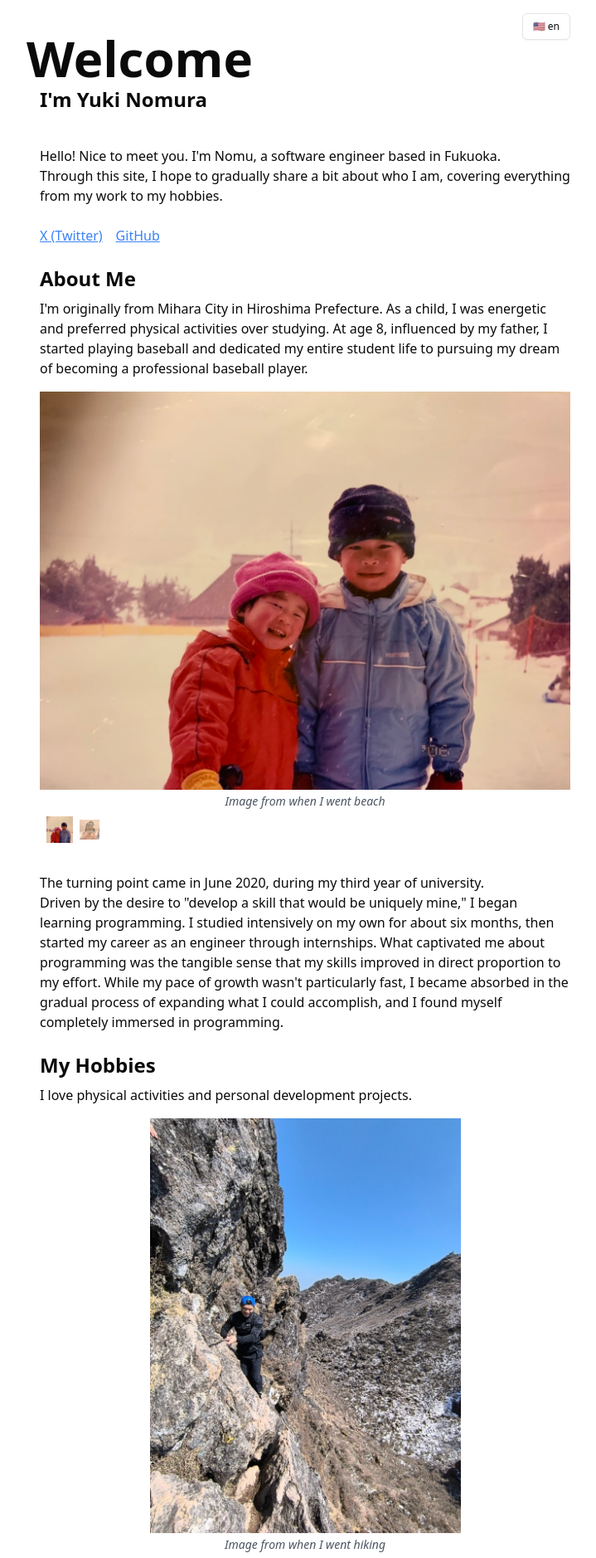
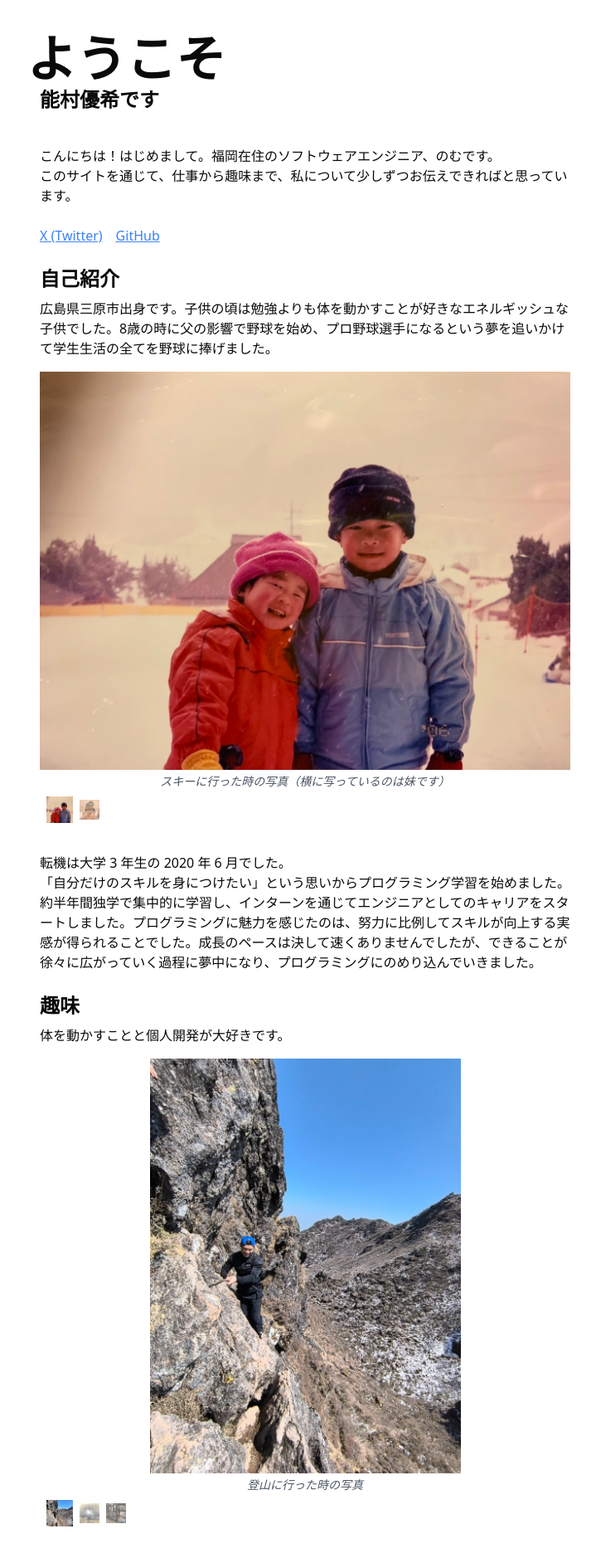
Before and after one commit to yuuki008/me, a Next.js app: page / in a window 1280 px wide. Before the commit this address led to /en. Shown: the top 1878 px of the page at 83% size, without its empty margins (272-991 px from the left). Built offline with nearby package versions, Linux system fonts and the light colour scheme.

Commit message:
Delete language dictionaries and refactor page content to use hardcoded data

```diff
--- a/src/app/[lang]/dictionaries.ts
+++ /dev/null
@@ -1,9 +0,0 @@
-import "server-only";
-
-const dictionaries = {
-  en: () => import("./dictionaries/en.json").then((module) => module.default),
-  ja: () => import("./dictionaries/ja.json").then((module) => module.default),
-};
-
-export const getDictionary = async (locale: "en" | "ja") =>
-  dictionaries[locale]();
--- a/src/app/[lang]/dictionaries/en.json
+++ /dev/null
@@ -1,27 +0,0 @@
-{
-  "welcome": "Welcome",
-  "name": "I'm Yuki Nomura",
-  "greeting": "Hello! Nice to meet you. I'm Nomu, a software engineer based in Fukuoka.",
-  "introduction": "Through this site, I hope to gradually share a bit about who I am, covering everything from my work to my hobbies.",
-  "aboutMe": "About Me",
-  "aboutMeContent": "I'm originally from Mihara City in Hiroshima Prefecture. As a child, I was energetic and preferred physical activities over studying. At age 8, influenced by my father, I started playing baseball and dedicated my entire student life to pursuing my dream of becoming a professional baseball player.",
-  "aboutMeContent2": "The turning point came in June 2020, during my third year of university.",
-  "aboutMeContent3": "Driven by the desire to \"develop a skill that would be uniquely mine,\" I began learning programming. I studied intensively on my own for about six months, then started my career as an engineer through internships. What captivated me about programming was the tangible sense that my skills improved in direct proportion to my effort. While my pace of growth wasn't particularly fast, I became absorbed in the gradual process of expanding what I could accomplish, and I found myself completely immersed in programming.",
-  "myHobbies": "My Hobbies",
-  "hobbiesIntro": "I love physical activities and personal development projects.",
-  "hobbiesContent": "I'm passionate about hiking, weight training, and running. I started weight training at age 16, and it has become an integral part of my lifestyle.",
-  "hobbiesContent2": "For personal development, I create apps that I would actually use myself. I've developed",
-  "hobbiesContent3": "and",
-  "hobbiesContent4": ". Currently, I frequently use React, shadcn/ui, and Supabase for development.",
-  "captions": {
-    "childhood01": "Image from when I went beach",
-    "childhood02": "Image from when I went skiing",
-    "hiking01": "Image from when I went hiking",
-    "trip": "Image from when I went Thailand",
-    "squat": "Image from when I did squats"
-  },
-  "language": {
-    "english": "English",
-    "japanese": "Japanese"
-  }
-}
--- a/src/app/[lang]/dictionaries/ja.json
+++ /dev/null
@@ -1,27 +0,0 @@
-{
-  "welcome": "ようこそ",
-  "name": "能村優希です",
-  "greeting": "こんにちは！はじめまして。福岡在住のソフトウェアエンジニア、のむです。",
-  "introduction": "このサイトを通じて、仕事から趣味まで、私について少しずつお伝えできればと思っています。",
-  "aboutMe": "自己紹介",
-  "aboutMeContent": "広島県三原市出身です。子供の頃は勉強よりも体を動かすことが好きなエネルギッシュな子供でした。8歳の時に父の影響で野球を始め、プロ野球選手になるという夢を追いかけて学生生活の全てを野球に捧げました。",
-  "aboutMeContent2": "転機は大学 3 年生の 2020 年 6 月でした。",
-  "aboutMeContent3": "「自分だけのスキルを身につけたい」という思いからプログラミング学習を始めました。約半年間独学で集中的に学習し、インターンを通じてエンジニアとしてのキャリアをスタートしました。プログラミングに魅力を感じたのは、努力に比例してスキルが向上する実感が得られることでした。成長のペースは決して速くありませんでしたが、できることが徐々に広がっていく過程に夢中になり、プログラミングにのめり込んでいきました。",
-  "myHobbies": "趣味",
-  "hobbiesIntro": "体を動かすことと個人開発が大好きです。",
-  "hobbiesContent": "登山、筋トレ、ランニングに熱中しています。筋トレは16歳から始め、今では生活の一部となっています。",
-  "hobbiesContent2": "個人開発では、自分が実際に使いたいアプリを作っています。",
-  "hobbiesContent3": "や",
-  "hobbiesContent4": "を開発しました。現在は、React、shadcn/ui、Supabase を頻繁に使用して開発しています。",
-  "captions": {
-    "childhood01": "スキーに行った時の写真（横に写っているのは妹です）",
-    "childhood02": "海に行った時の写真",
-    "hiking01": "登山に行った時の写真",
-    "trip": "タイに行った時の写真",
-    "squat": "スクワットをしている写真"
-  },
-  "language": {
-    "english": "英語",
-    "japanese": "日本語"
-  }
-}
--- a/src/app/[lang]/layout.tsx
+++ /dev/null
@@ -1,26 +0,0 @@
-import LanguageSwitcher from "@/components/language-switcher";
-
-export async function generateStaticParams() {
-  return [{ lang: "en" }, { lang: "ja" }];
-}
-
-export default async function RootLayout({
-  children,
-  params,
-}: Readonly<{
-  children: React.ReactNode;
-  params: Promise<{ lang: "en" | "ja" }>;
-}>) {
-  const { lang } = await params;
-  return (
-    <div className="relative max-w-2xl mx-auto py-10">
-      {/* Language Switcher - Fixed position in top right */}
-      <div className="absolute top-4 right-4 z-50">
-        <LanguageSwitcher currentLang={lang} />
-      </div>
-
-      {/* Main content */}
-      {children}
-    </div>
-  );
-}
--- a/src/app/[lang]/page.tsx
+++ b/src/app/page.tsx
@@ -1,15 +1,42 @@
 import CustomCarousel from "@/components/custom-carousel";
-import { getDictionary } from "./dictionaries";
 
-export default async function Home({
-  params,
-}: {
-  params: Promise<{ lang: "en" | "ja" }>;
-}) {
-  const { lang } = await params;
-  const dict = await getDictionary(lang);
+const dict = {
+  welcome: "ようこそ",
+  name: "能村優希です",
+  greeting:
+    "こんにちは！はじめまして。福岡在住のソフトウェアエンジニア、のむです。",
+  introduction:
+    "このサイトを通じて、仕事から趣味まで、私について少しずつお伝えできればと思っています。",
+  aboutMe: "自己紹介",
+  aboutMeContent:
+    "広島県三原市出身です。子供の頃は勉強よりも体を動かすことが好きなエネルギッシュな子供でした。8歳の時に父の影響で野球を始め、プロ野球選手になるという夢を追いかけて学生生活の全てを野球に捧げました。",
+  aboutMeContent2: "転機は大学 3 年生の 2020 年 6 月でした。",
+  aboutMeContent3:
+    "「自分だけのスキルを身につけたい」という思いからプログラミング学習を始めました。約半年間独学で集中的に学習し、インターンを通じてエンジニアとしてのキャリアをスタートしました。プログラミングに魅力を感じたのは、努力に比例してスキルが向上する実感が得られることでした。成長のペースは決して速くありませんでしたが、できることが徐々に広がっていく過程に夢中になり、プログラミングにのめり込んでいきました。",
+  myHobbies: "趣味",
+  hobbiesIntro: "体を動かすことと個人開発が大好きです。",
+  hobbiesContent:
+    "登山、筋トレ、ランニングに熱中しています。筋トレは16歳から始め、今では生活の一部となっています。",
+  hobbiesContent2: "個人開発では、自分が実際に使いたいアプリを作っています。",
+  hobbiesContent3: "や",
+  hobbiesContent4:
+    "を開発しました。現在は、React、shadcn/ui、Supabase を頻繁に使用して開発しています。",
+  captions: {
+    childhood01: "スキーに行った時の写真（横に写っているのは妹です）",
+    childhood02: "海に行った時の写真",
+    hiking01: "登山に行った時の写真",
+    trip: "タイに行った時の写真",
+    squat: "スクワットをしている写真",
+  },
+  language: {
+    english: "英語",
+    japanese: "日本語",
+  },
+};
+
+export default async function Home() {
   return (
-    <div>
+    <div className="max-w-2xl mx-auto py-10">
       <div className="mb-10">
         <div className="text-6xl mb-1 font-bold">{dict.welcome}</div>
         <div className="text-2xl font-bold ml-4">{dict.name}</div>
```
